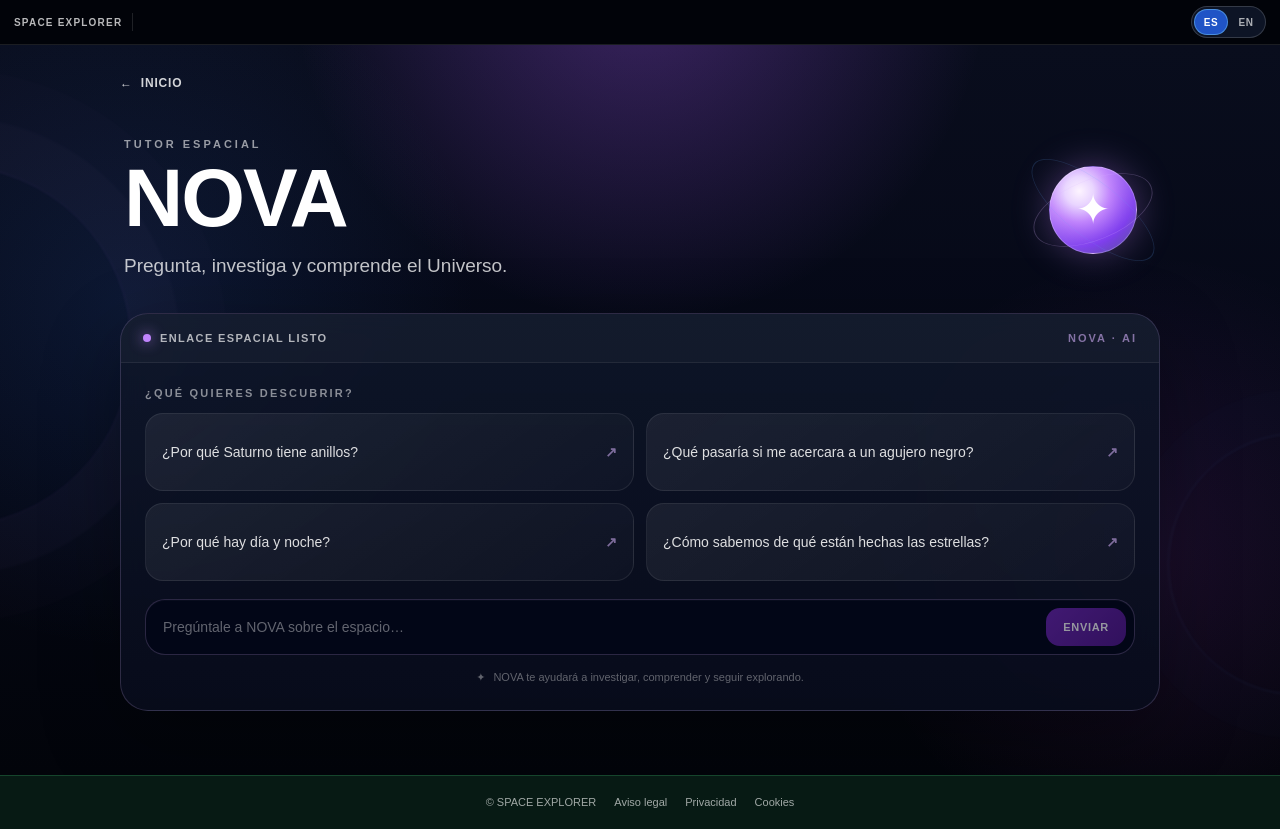
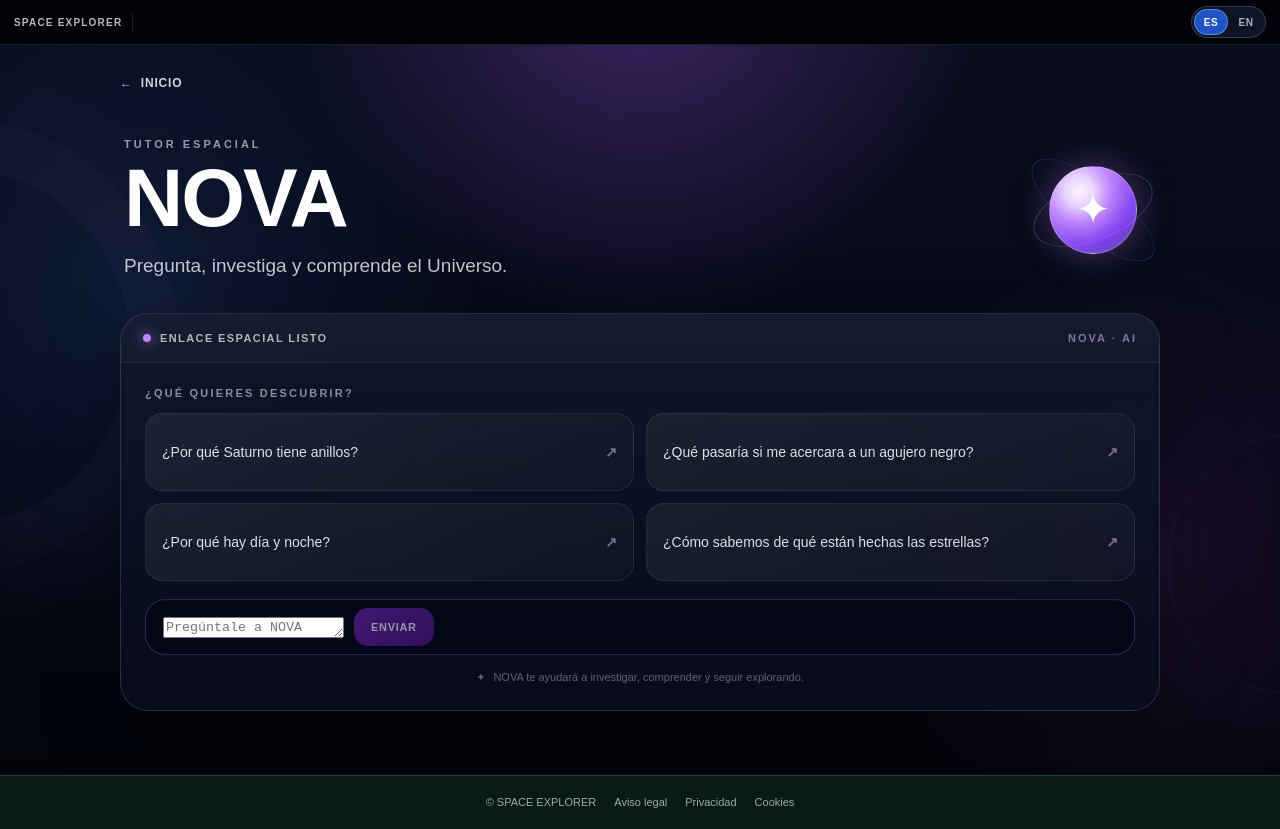
Before and after one commit to Nacho12PIA/space-explorer, a Next.js app: page /nova in a window 1280 px wide. Built offline with nearby package versions, Linux system fonts and the light colour scheme.

Commit message:
Activa experiencia conversacional local de NOVA

```diff
--- a/app/nova/page.js
+++ b/app/nova/page.js
@@ -1,6 +1,7 @@
 "use client";
 
 import Link from "next/link";
+import { useEffect, useRef, useState } from "react";
 import { useLanguage } from "../../i18n/LanguageContext";
 import { getNovaContent } from "../../i18n/nova";
 import styles from "./NovaPage.module.css";
@@ -8,7 +9,53 @@ import styles from "./NovaPage.module.css";
 export default function NovaPage() {
   const { language } = useLanguage();
   const content = getNovaContent(language);
-  const isEnglish = language === "en";
+  const [input, setInput] = useState("");
+  const [messages, setMessages] = useState([]);
+  const [isThinking, setIsThinking] = useState(false);
+  const conversationEndRef = useRef(null);
+  const timerRef = useRef(null);
+
+  useEffect(() => {
+    conversationEndRef.current?.scrollIntoView({ behavior: "smooth", block: "nearest" });
+  }, [messages, isThinking]);
+
+  useEffect(() => {
+    return () => {
+      if (timerRef.current) clearTimeout(timerRef.current);
+    };
+  }, []);
+
+  function sendMessage(rawText) {
+    const text = rawText.trim();
+    if (!text || isThinking) return;
+
+    setMessages((current) => [
+      ...current,
+      { id: `${Date.now()}-user`, role: "user", text },
+    ]);
+    setInput("");
+    setIsThinking(true);
+
+    timerRef.current = setTimeout(() => {
+      setMessages((current) => [
+        ...current,
+        { id: `${Date.now()}-nova`, role: "nova", text: content.mockReply },
+      ]);
+      setIsThinking(false);
+    }, 850);
+  }
+
+  function handleSubmit(event) {
+    event.preventDefault();
+    sendMessage(input);
+  }
+
+  function handleKeyDown(event) {
+    if (event.key === "Enter" && !event.shiftKey) {
+      event.preventDefault();
+      sendMessage(input);
+    }
+  }
 
   return (
     <main className={styles.page}>
@@ -36,36 +83,85 @@ export default function NovaPage() {
           <div className={styles.consoleHeader}>
             <div className={styles.status}>
               <span className={styles.statusDot} />
-              <span>{isEnglish ? "SPACE LINK READY" : "ENLACE ESPACIAL LISTO"}</span>
+              <span>{content.ready}</span>
             </div>
             <div className={styles.consoleMark}>NOVA · AI</div>
           </div>
 
           <div className={styles.content}>
+            {messages.length === 0 ? (
+              <>
                 <div className={styles.promptLabel}>{content.suggestedQuestions}</div>
-
                 <div className={styles.suggestions}>
                   {content.suggestions.map((question) => (
-                <div className={styles.suggestion} key={question}>
+                    <button
+                      className={styles.suggestion}
+                      type="button"
+                      key={question}
+                      onClick={() => sendMessage(question)}
+                      disabled={isThinking}
+                    >
                       {question}
+                    </button>
+                  ))}
+                </div>
+              </>
+            ) : (
+              <div className={styles.conversation} aria-live="polite">
+                {messages.map((message) => (
+                  <div
+                    className={`${styles.messageRow} ${message.role === "user" ? styles.userRow : styles.novaRow}`}
+                    key={message.id}
+                  >
+                    {message.role === "nova" && (
+                      <div className={styles.messageAvatar} aria-hidden="true">✦</div>
+                    )}
+                    <div className={`${styles.message} ${message.role === "user" ? styles.userMessage : styles.novaMessage}`}>
+                      <div className={styles.messageLabel}>
+                        {message.role === "user" ? content.userLabel : content.novaLabel}
+                      </div>
+                      <div>{message.text}</div>
+                    </div>
                   </div>
                 ))}
+
+                {isThinking && (
+                  <div className={`${styles.messageRow} ${styles.novaRow}`}>
+                    <div className={styles.messageAvatar} aria-hidden="true">✦</div>
+                    <div className={`${styles.message} ${styles.novaMessage} ${styles.thinking}`}>
+                      <span>{content.thinking}</span>
+                      <span className={styles.dots} aria-hidden="true"><i /><i /><i /></span>
                     </div>
+                  </div>
+                )}
+                <div ref={conversationEndRef} />
+              </div>
+            )}
 
-            <div className={styles.composer}>
-              <div className={styles.placeholder}>{content.placeholder}</div>
-              <button className={styles.send} type="button" disabled>
+            <form className={styles.composer} onSubmit={handleSubmit}>
+              <textarea
+                className={styles.input}
+                value={input}
+                onChange={(event) => setInput(event.target.value)}
+                onKeyDown={handleKeyDown}
+                placeholder={content.placeholder}
+                rows={1}
+                maxLength={600}
+                aria-label={content.placeholder}
+                disabled={isThinking}
+              />
+              <button
+                className={styles.send}
+                type="submit"
+                disabled={!input.trim() || isThinking}
+              >
                 {content.send}
               </button>
-            </div>
+            </form>
 
             <div className={styles.footerHint}>
               <span aria-hidden="true">✦</span>
-              <span>
-                {isEnglish
-                  ? "NOVA will help you investigate, understand, and keep exploring."
-                  : "NOVA te ayudará a investigar, comprender y seguir explorando."}
-              </span>
+              <span>{content.footerHint}</span>
             </div>
           </div>
         </section>
```
Lines whose indentation alone changed are shown as unchanged.
